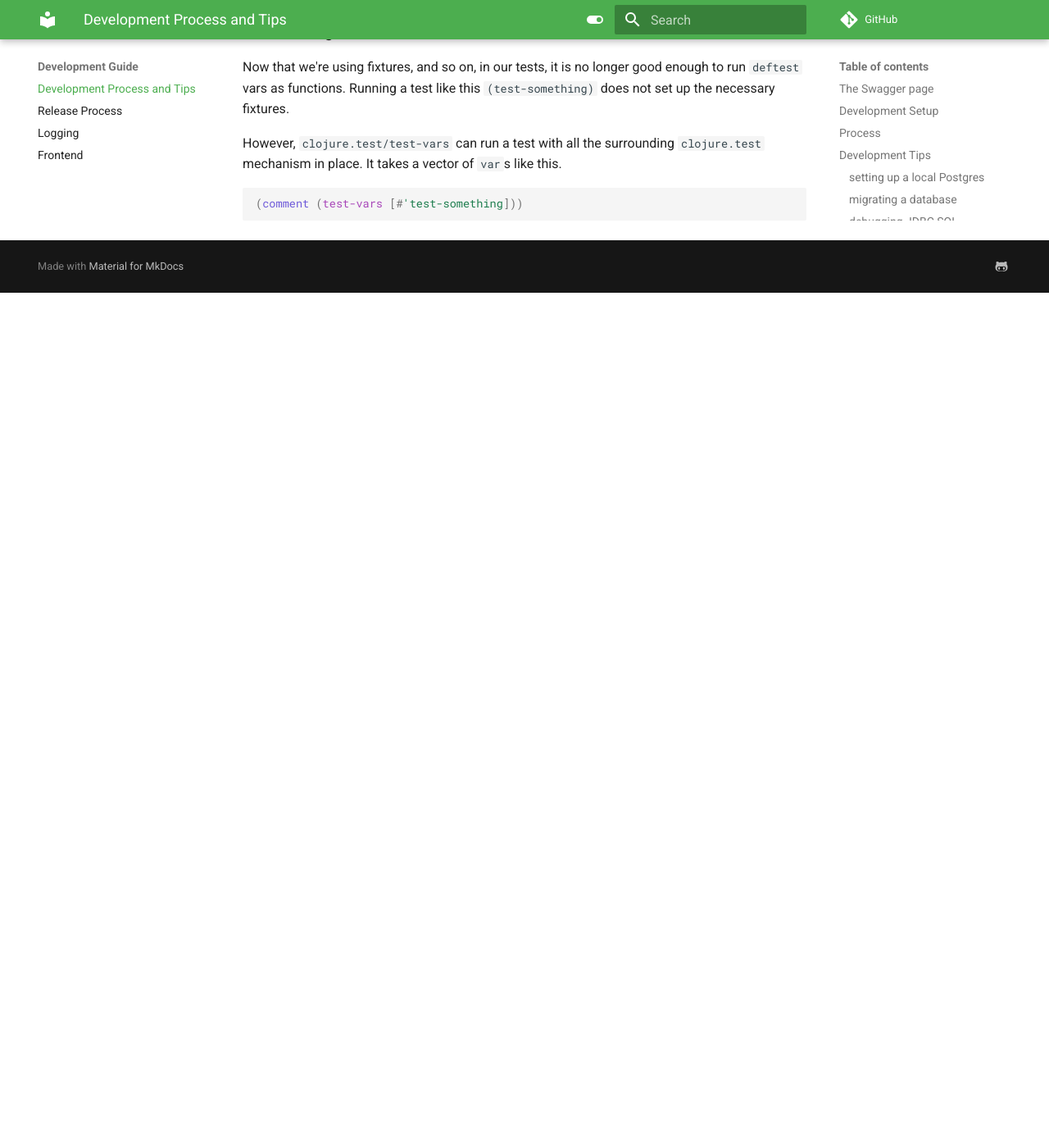
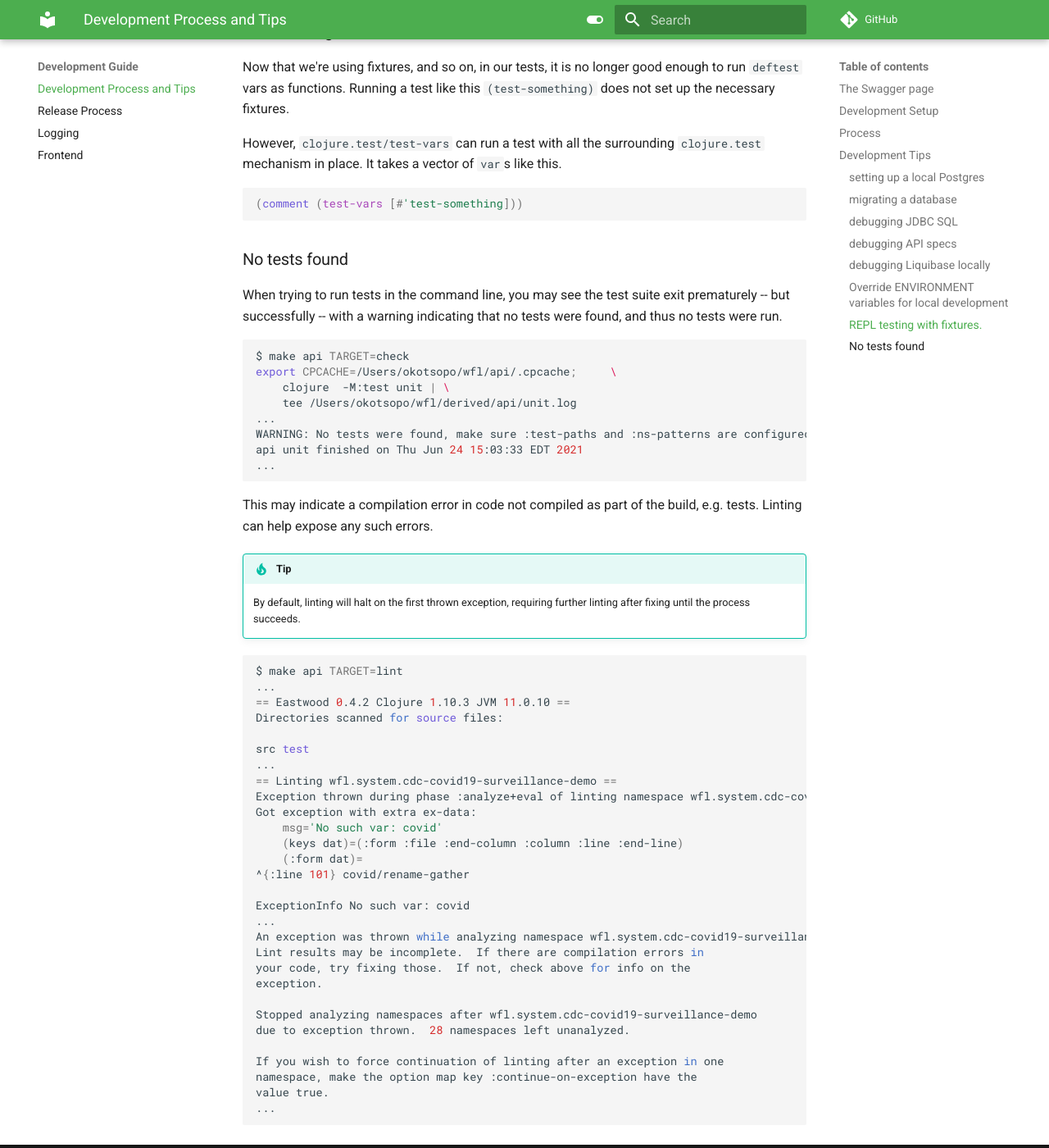
Before and after one commit to broadinstitute/wfl, an MkDocs documentation site: the page built from docs/md/dev-process.md, in a window 1280 px wide and 1400 px high, scrolled down 5527 px. Shown: the whole window at 82% size. Built offline with MkDocs 1.6.1 and Material for MkDocs 9.7.7, drawn with Linux system fonts in a browser that asks for light colours; comment, search, counter and statistics services are not loaded; before the commit the page ends 5884 px from its top, so only the background shows below that.

````diff
--- a/docs/md/dev-process.md
+++ b/docs/md/dev-process.md
@@ -283,3 +283,59 @@
 ``` clojure
 (comment (test-vars [#'test-something]))
 ```
+
+### No tests found
+
+When trying to run tests in the command line, you may see the test suite
+exit prematurely -- but successfully -- with a warning indicating that
+no tests were found, and thus no tests were run.
+
+```shell
+$ make api TARGET=check
+export CPCACHE=/Users/okotsopo/wfl/api/.cpcache;     \
+	clojure  -M:test unit | \
+	tee /Users/okotsopo/wfl/derived/api/unit.log
+...
+WARNING: No tests were found, make sure :test-paths and :ns-patterns are configured correctly in tests.edn.
+api unit finished on Thu Jun 24 15:03:33 EDT 2021
+...
+```
+
+This may indicate a compilation error in code not compiled as part of the
+build, e.g. tests.  Linting can help expose any such errors.
+
+!!! tip
+    By default, linting will halt on the first thrown exception,
+    requiring further linting after fixing until the process succeeds.
+
+```shell
+$ make api TARGET=lint
+...
+== Eastwood 0.4.2 Clojure 1.10.3 JVM 11.0.10 ==
+Directories scanned for source files:
+
+src test
+...
+== Linting wfl.system.cdc-covid19-surveillance-demo ==
+Exception thrown during phase :analyze+eval of linting namespace wfl.system.cdc-covid19-surveillance-demo
+Got exception with extra ex-data:
+    msg='No such var: covid'
+    (keys dat)=(:form :file :end-column :column :line :end-line)
+    (:form dat)=
+^{:line 101} covid/rename-gather
+
+ExceptionInfo No such var: covid
+...
+An exception was thrown while analyzing namespace wfl.system.cdc-covid19-surveillance-demo
+Lint results may be incomplete.  If there are compilation errors in
+your code, try fixing those.  If not, check above for info on the
+exception.
+
+Stopped analyzing namespaces after wfl.system.cdc-covid19-surveillance-demo
+due to exception thrown.  28 namespaces left unanalyzed.
+
+If you wish to force continuation of linting after an exception in one
+namespace, make the option map key :continue-on-exception have the
+value true.
+...
+```
````
Also changed, not shown: 10 other files.
